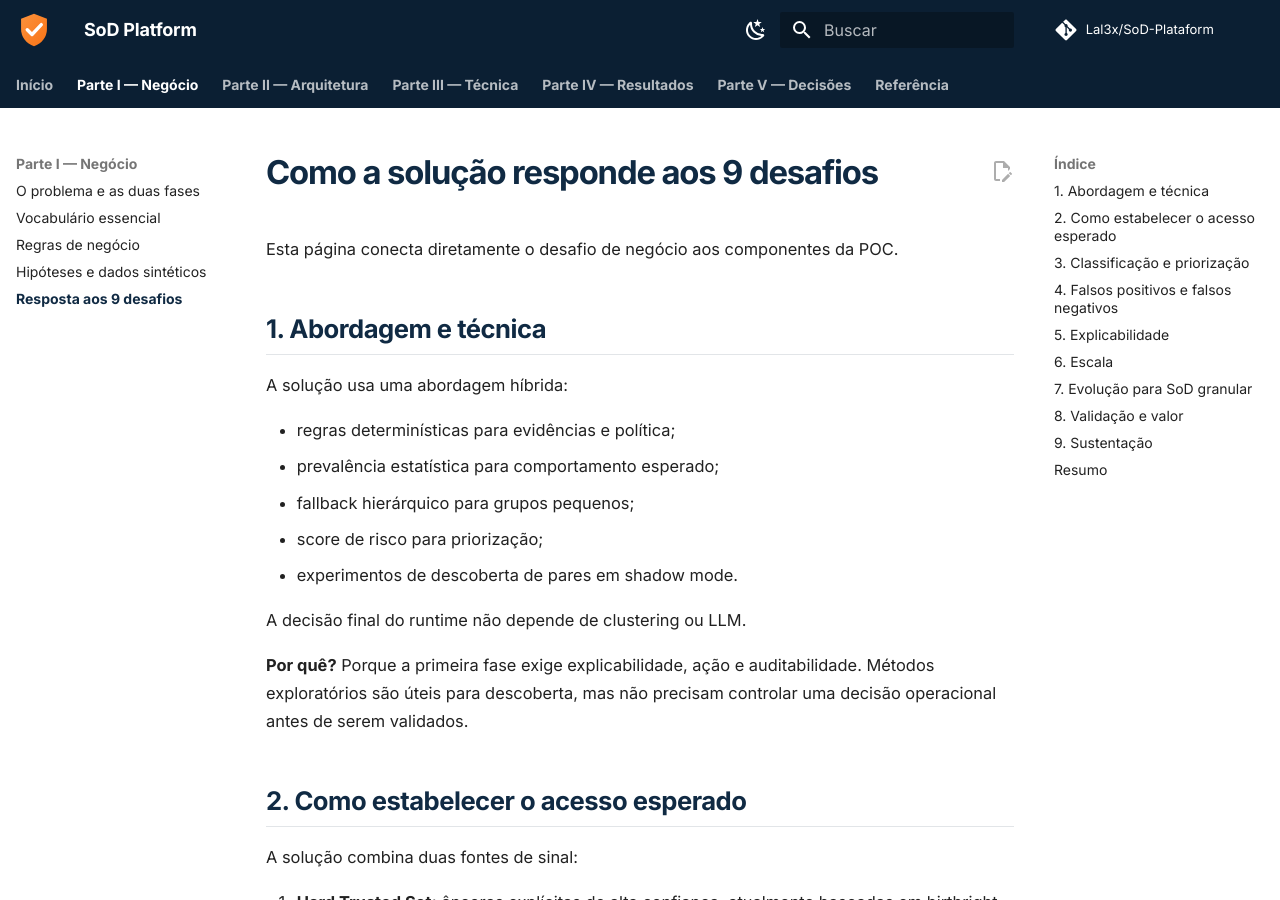
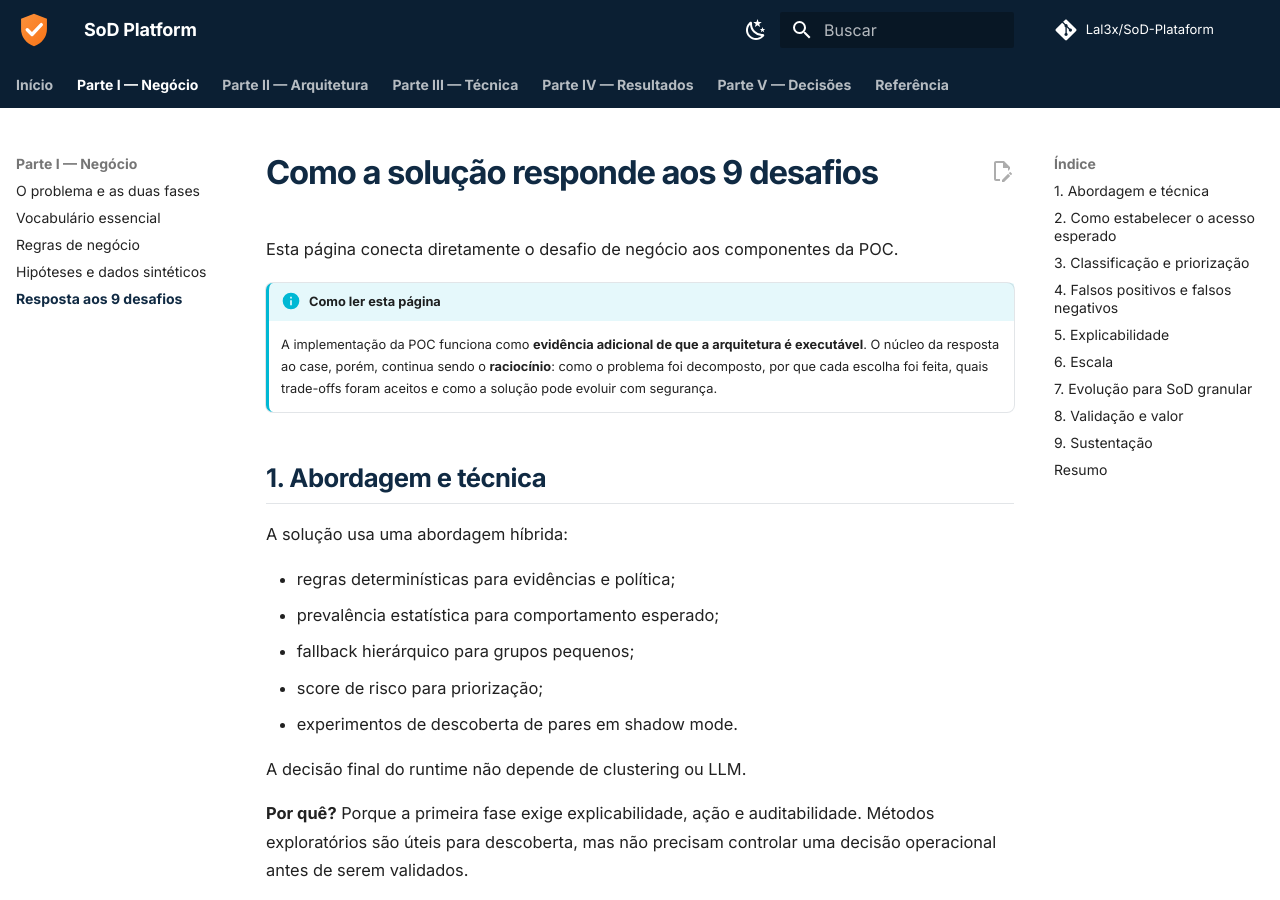
Before and after one commit to Lal3x/SoD-Plataform, an MkDocs documentation site: the page built from docs/negocio/resposta-ao-case.md, in a window 1280 px wide and 900 px high. Built offline with MkDocs 1.6.1 and Material for MkDocs 9.7.7, drawn with Linux system fonts in a browser that asks for light colours; comment, search, counter and statistics services are not loaded.

Commit message:
docs: reforçar foco no raciocínio do case

```diff
--- a/docs/negocio/resposta-ao-case.md
+++ b/docs/negocio/resposta-ao-case.md
@@ -1,6 +1,9 @@
 # Como a solução responde aos 9 desafios
 
 Esta página conecta diretamente o desafio de negócio aos componentes da POC.
+
+!!! info "Como ler esta página"
+    A implementação da POC funciona como **evidência adicional de que a arquitetura é executável**. O núcleo da resposta ao case, porém, continua sendo o **raciocínio**: como o problema foi decomposto, por que cada escolha foi feita, quais trade-offs foram aceitos e como a solução pode evoluir com segurança.
 
 ## 1. Abordagem e técnica
 
```
